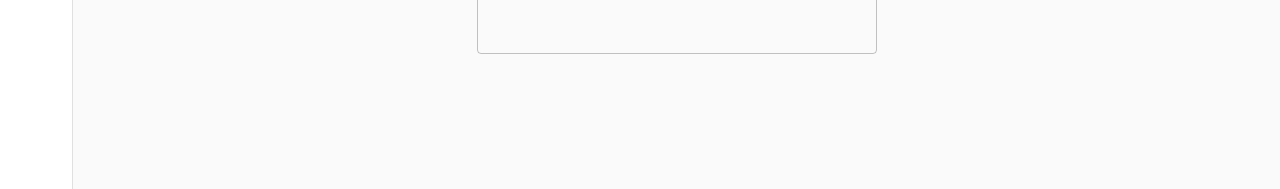
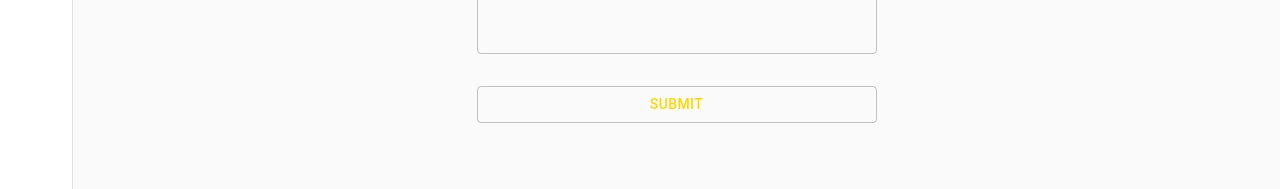
Before and after one commit to ryananthonydiaz/portfolio-site, a React (Create React App) app: page /contact in a window 1280 px wide. Shown: the part 525-714 px from the top of the page. Built offline with nearby package versions, Linux system fonts and the light colour scheme.

Commit message:
button added

```diff
--- a/src/unauth/Contact.jsx
+++ b/src/unauth/Contact.jsx
@@ -4,6 +4,7 @@ import Grid from '@material-ui/core/Grid';
 import Paper from '@material-ui/core/Paper';
 import InputLabel from '@material-ui/core/InputLabel';
 import TextField from '@material-ui/core/TextField';
+import Button from '@material-ui/core/Button';
 import { makeStyles } from '@material-ui/core/styles';
 
 const useStyles = makeStyles(theme => ({
@@ -31,6 +32,9 @@ const useStyles = makeStyles(theme => ({
     [theme.breakpoints.down('sm')]: {
       width: '80vw'
     }
+  },
+  button: {
+    color: '#FFD700',
   }
 }));
 
@@ -58,6 +62,7 @@ function Contact() {
           <div className={classes.paperItem}>CONTACT ME</div>
         </Paper>
       </Grid>
+
       <Grid item>
         <InputLabel>Email</InputLabel>
         <TextField
@@ -67,6 +72,7 @@ function Contact() {
           className={classes.formItem}
         />
       </Grid>
+
       <Grid item>
         <InputLabel>Message</InputLabel>
         <TextField
@@ -77,6 +83,12 @@ function Contact() {
           onChange={() => null}
           className={classes.formItem}
         />
+      </Grid>
+
+      <Grid item>
+        <Button className={`${classes.formItem} ${classes.button}`} variant="outlined">
+          SUBMIT
+        </Button>
       </Grid>
     </Grid>
   );
```
Lines whose indentation alone changed are shown as unchanged.
